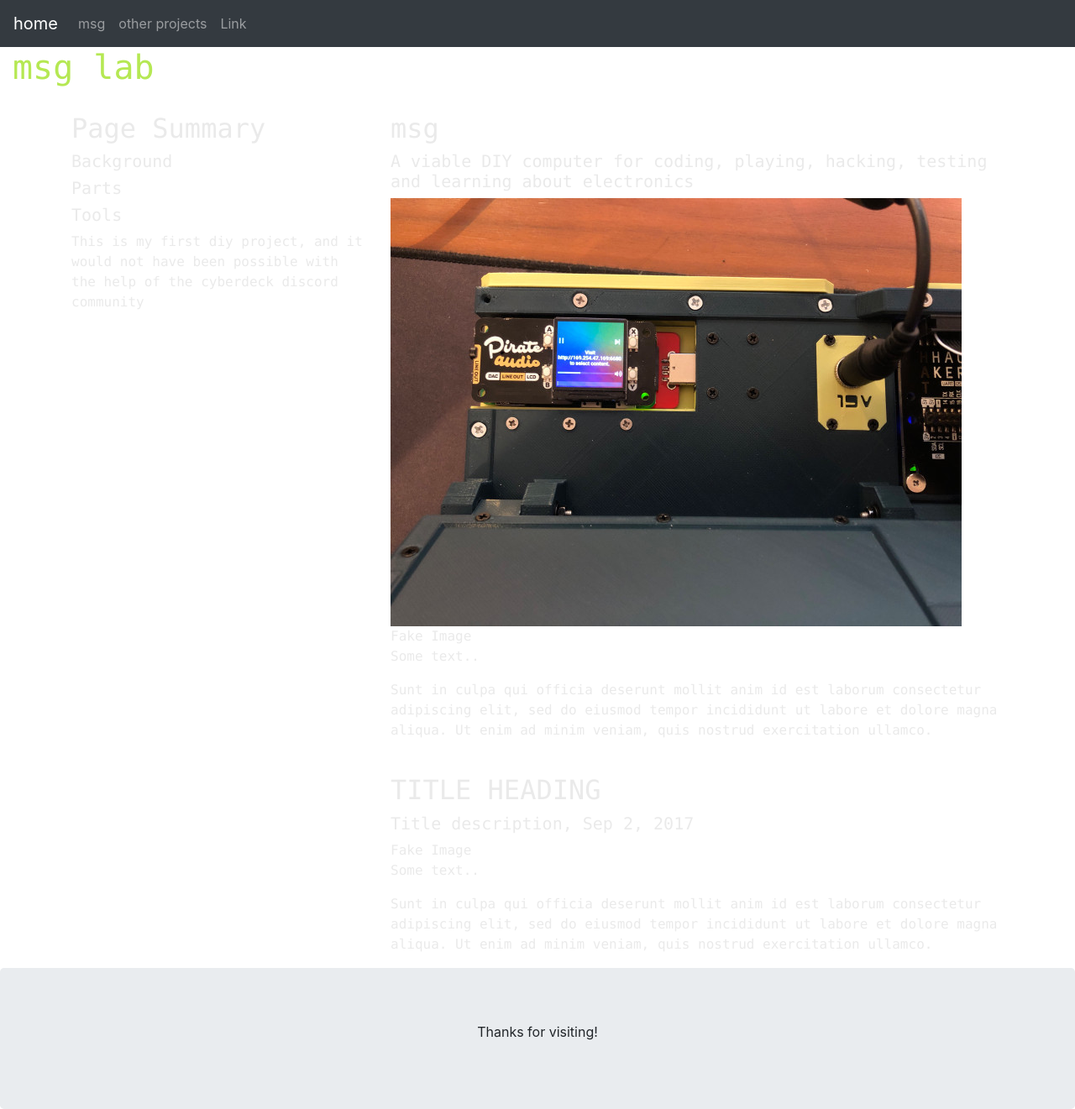
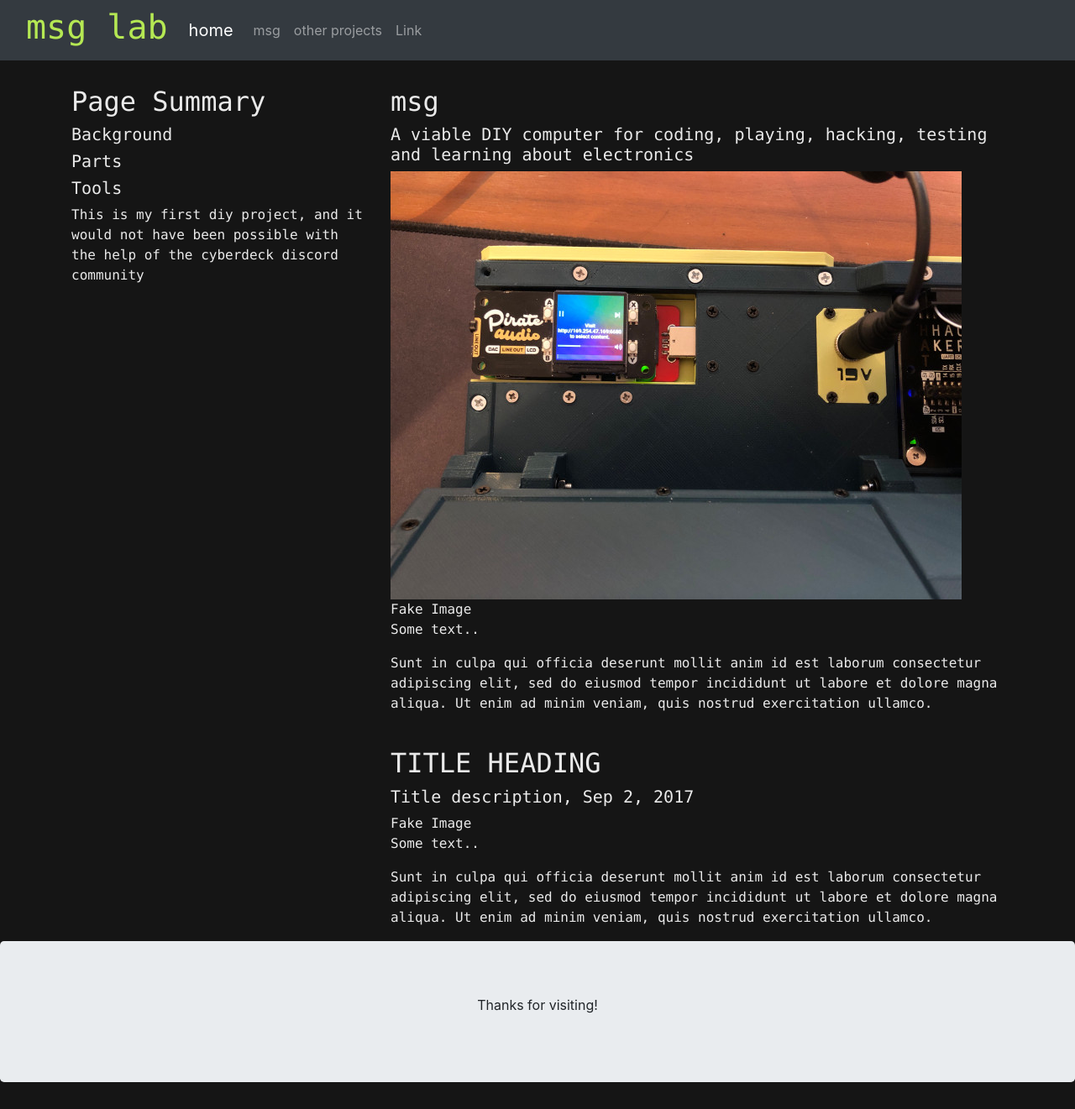
Before and after one commit to msglab/msglab, a Jekyll site: the page html/msg.html, which Jekyll copies as it is, in a window 1280 px wide. Shown: the whole page at 84% size. Built offline with Jekyll 4.4.1, drawn with Linux system fonts in a browser that asks for light colours; nearby versions of some CDN libraries; library files that are not in the unit come from our copies; after the commit the page ends 1289 px from its top, so only the background shows below that.

Commit message:
Update msg.html

```diff
--- a/html/msg.html
+++ b/html/msg.html
@@ -19,9 +19,14 @@
 
 </head>
 
-<body>
+<body style= "background-color: #151515;">
   <div class= "top-navigation-bar">
     <nav class="navbar navbar-expand-sm bg-dark navbar-dark">
+
+      <div class="main-header">
+        <h1>msg lab</h1>
+      </div>
+
       <a class="navbar-brand" href="/index.html">home</a>
         <button class="navbar-toggler" type="button" data-toggle="collapse" data-target="#collapsibleNavbar">
           <span class="navbar-toggler-icon"></span>
@@ -42,10 +47,6 @@
       </nav>
     </div>
 <!--   navigation bar -->
-<div class="main-header">
-    <h1>msg lab</h1>
-<!--     <p>This is a space to feature and archive projects I am working on</p>  -->
-  </div>
 
   <div class="container" style="margin-top:30px;
     color: #eaeaea;
```
Lines whose indentation alone changed are shown as unchanged.
